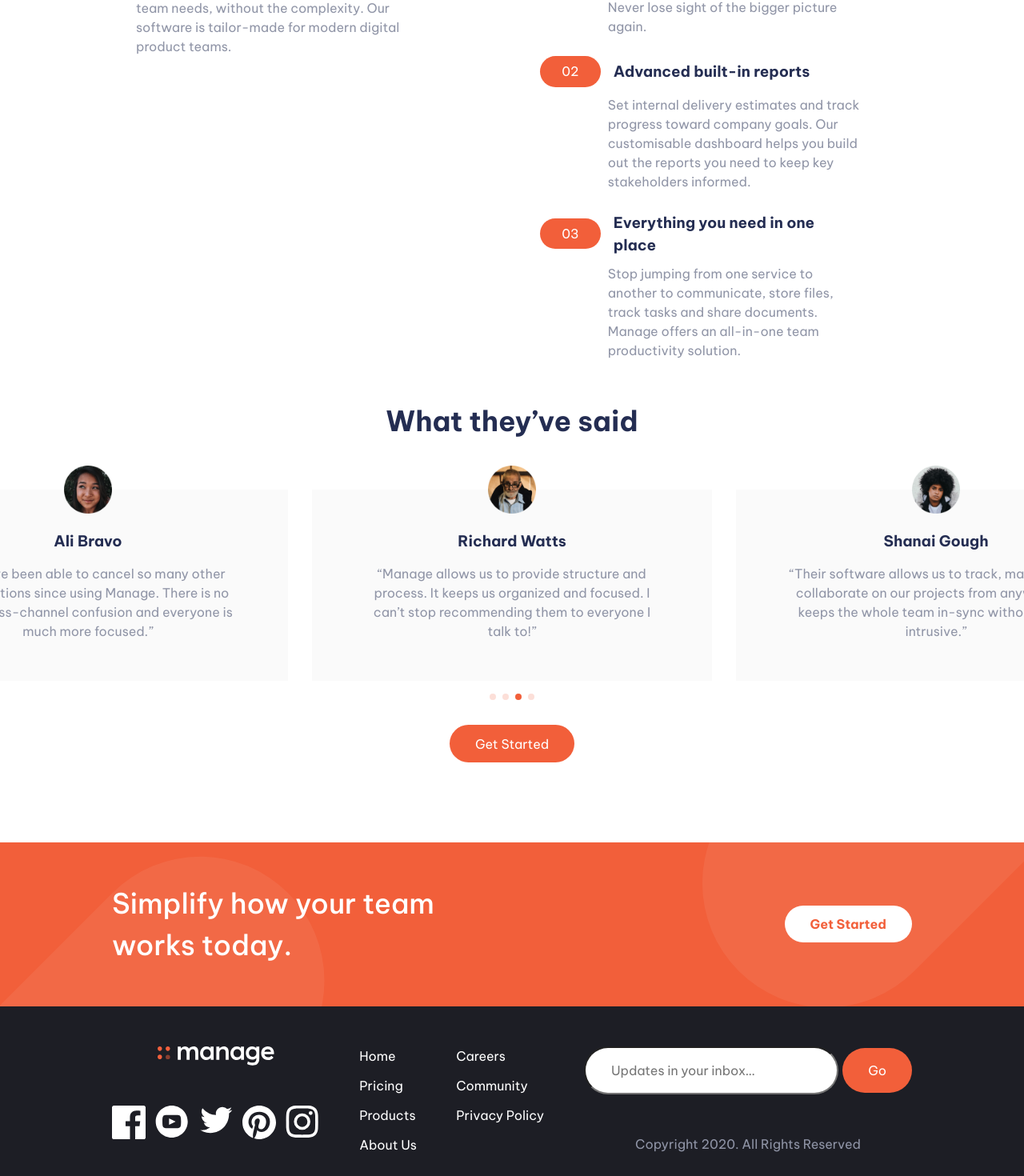
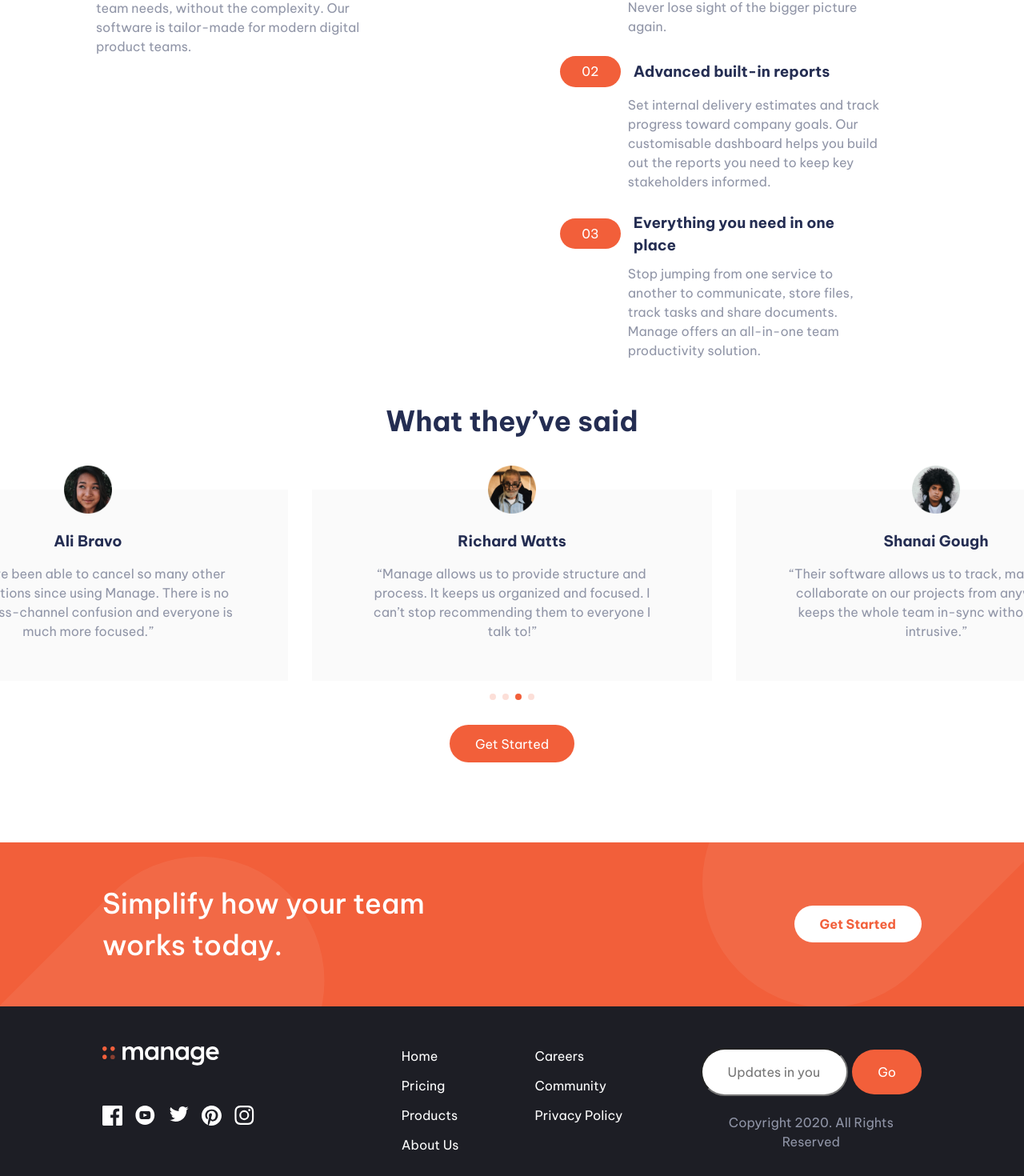
Before and after one commit to yacineKahlerras/manage-landing-page, a React (Create React App) app: page / in a window 1280 px wide. Shown: the part 780-2250 px from the top of the page at 80% size. Built offline with nearby package versions, Linux system fonts and the light colour scheme.

Commit message:
footer done

```diff
--- a/src/styles/componentsStyles/_footer.scss
+++ b/src/styles/componentsStyles/_footer.scss
@@ -26,7 +26,7 @@
     gap: 2rem;
 
     @include desktop {
-      width: min(80%, 100rem);
+      width: var(--max-width-2);
       flex-direction: row;
       justify-content: space-between;
     }
@@ -67,8 +67,10 @@
 
     @include desktop {
       width: var(--max-width-2);
-      grid-template-columns: repeat(3, auto);
+      grid-template-columns: repeat(3, 27%);
       grid-template-rows: repeat(2, auto);
+      justify-content: space-between;
+      gap: 2rem;
     }
 
     form {
@@ -78,6 +80,11 @@
       justify-content: center;
       align-items: center;
       gap: 0.5rem;
+
+      @include desktop {
+        grid-column: 3;
+        margin-left: auto;
+      }
 
       input {
         width: 100%;
@@ -89,10 +96,6 @@
         padding: 1em 2em;
         border-radius: var(--border-radius-1);
         color: white;
-      }
-
-      @include desktop {
-        grid-column: 3;
       }
     }
 
@@ -131,6 +134,7 @@
         grid-column: 1;
         grid-row: 1 / span 2;
         flex-direction: column;
+        align-items: baseline;
       }
 
       .socials-container {
@@ -138,8 +142,16 @@
         display: flex;
         justify-content: space-between;
 
+        @include desktop {
+          max-width: 19rem;
+        }
+
         img {
           width: 4.2rem;
+
+          @include desktop {
+            width: 2.5rem;
+          }
         }
       }
     }
@@ -150,6 +162,7 @@
       @include desktop {
         grid-column: 3;
         grid-row: 2;
+        margin-left: auto;
       }
     }
   }
--- a/src/styles/componentsStyles/_hero.scss
+++ b/src/styles/componentsStyles/_hero.scss
@@ -15,7 +15,7 @@
 
   @include desktop {
     flex-direction: row;
-    justify-content: center;
+    justify-content: space-between;
   }
 }
 
--- a/src/styles/utils/_globals.scss
+++ b/src/styles/utils/_globals.scss
@@ -13,8 +13,8 @@
   --font-size-2: clamp(2.5rem, 6vw, 3.5rem);
   --font-size-3: clamp(1.4rem, 3.7vw, 1.6rem);
 
-  --max-width-1: min(100%, 100rem);
-  --max-width-2: min(80%, 100rem);
+  --max-width-1: min(100%, 110rem);
+  --max-width-2: min(80%, 110rem);
   --max-width-3: min(100%, 40rem);
 
   --transition-1: 0.5s ease-in-out;
```
